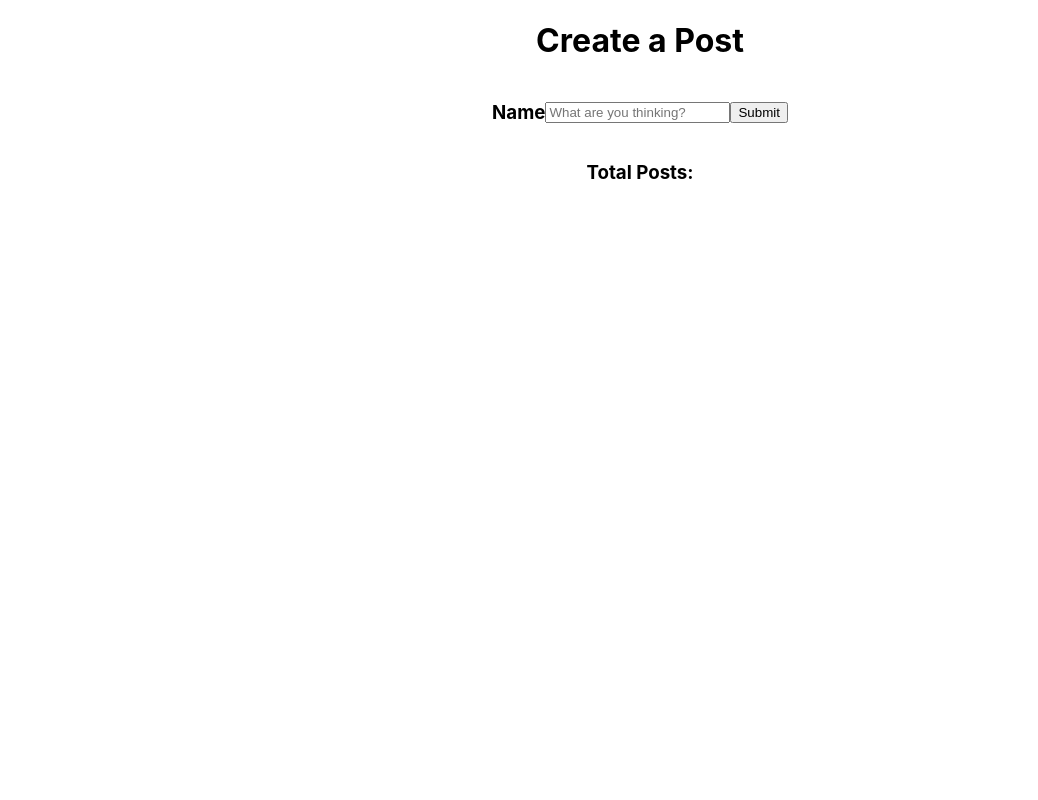
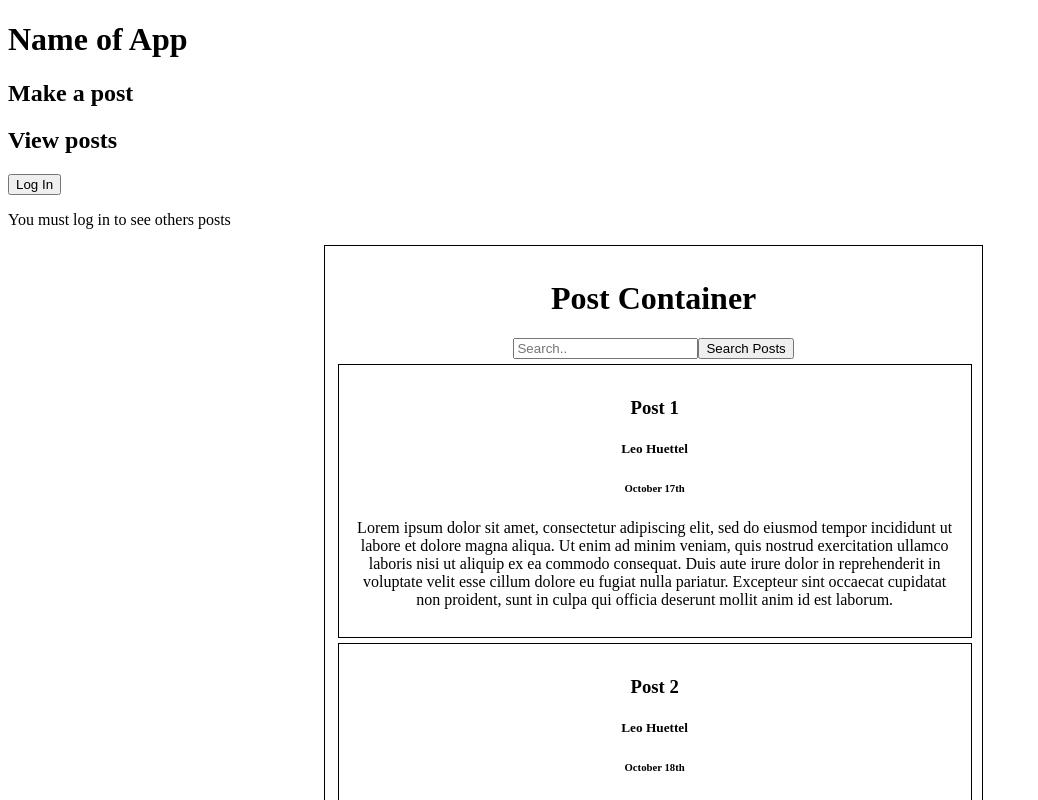
Before and after one commit to brummond/Project2, a React (Create React App) app: page / in a window 1280 px wide. Shown: the top 800 px of the page, without its empty margins (0-1038 px from the left). Built offline with nearby package versions, Linux system fonts and the light colour scheme; no server answers.

Commit message:
components in same file now

```diff
--- a/src/App.js
+++ b/src/App.js
@@ -1,34 +1,15 @@
-import React from 'react';
-// import './App.css';
-// import FavoriteList from './FavoriteList'
+import DisplayPost from './components/displayPost.js'
+import CreatePost from './components/createPost.js'
+import LoginPage from './components/LoginPage.js'
 
-class App extends React.Component{
-    constructor(){
-        super();
-        this.state = {
-            posts: []
-        };
-    }
+function App() {
+  return (
+    <div className="App">
+      <LoginPage />
+      <DisplayPost />
+      <CreatePost />
+    </div>
+  );
+}
 
-    render() {
-        return (
-            <div className="ToDo">
-            <div  style={{display: 'flex', alignItems: 'center', justifyContent: 'center'}} className="header">
-            <h1>Create a Post</h1>
-            </div>
-          <form style={{display: 'flex', alignItems: 'center', justifyContent: 'center'}}  onSubmit={this.handleSubmit}>
-            <div  style={{display: 'flex', alignItems: 'center', justifyContent: 'center'}}>
-            <h3>Name</h3>
-            </div>
-              <input  type="text" value={this.state.value} onChange={this.handleChange} placeholder = "What are you thinking?" />
-            <input type="submit" value="Submit" />
-          </form>
-          <div  style={{display: 'flex', alignItems: 'center', justifyContent: 'center'}}className="TotalNumber">
-          <h3>Total Posts: </h3>
-          </div>
-          </div>
-        );
-      }
-    }
-
-    export default App;
+export default App;
--- a/src/Navbar.js
+++ b/src/components/LoginPage.js
@@ -1,12 +1,12 @@
 import React, { Component } from 'react';
-import {Link} from "react-router-dom";
-import './App.css';
-import firebase, { auth, provider } from './firebase.js';
+//import '../App.css';
+import firebase, { auth, provider } from '../firebase.js';
+import Navbar from './Navbar.js'
 
 // lots of help from
 // https://css-tricks.com/firebase-react-part-2-user-authentication/
 
-class Navbar extends Component{
+class LoginPage extends Component{
   constructor() {
     super();
     this.state = {
@@ -47,20 +47,33 @@ componentDidMount(){
     }
   });
 }
+render(){
 
+    return (
+        <div className="wrapper">
+          <header>
+            <Navbar/>
+          </header>
+          {this.state.user ?
+              <button onClick={this.logout}>Log Out</button>
+              :
+              <button onClick={this.login}>Log In</button>
+            }
 
-render(){
-    return (
-        <div className="nav">
-          <header>
-            <h1>Name of App</h1>
-            <h2>Make a post</h2>
-            <h2>View posts</h2>
-               </header>
-
+          {this.state.user ?
+            <div>
+              <div className='user-profile'>
+                <img src={this.state.user.photoURL} />
+              </div>
+            </div>
+            :
+            <div className='wrapper'>
+              <p>You must log in to see others posts</p>
+            </div>
+          }
         </div>
       )
   }
 }
 
-export default Navbar;
+export default LoginPage;
--- a/src/LoginPage.js
+++ b/src/components/Navbar.js
@@ -1,12 +1,11 @@
 import React, { Component } from 'react';
-import './App.css';
-import firebase, { auth, provider } from './firebase.js';
-import Navbar from './Navbar.js'
+//import '../App.css';
+import firebase, { auth, provider } from '../firebase.js';
 
 // lots of help from
 // https://css-tricks.com/firebase-react-part-2-user-authentication/
 
-class LoginPage extends Component{
+class Navbar extends Component{
   constructor() {
     super();
     this.state = {
@@ -47,33 +46,20 @@ componentDidMount(){
     }
   });
 }
+
+
 render(){
+    return (
+        <div className="nav">
+          <header>
+            <h1>Name of App</h1>
+            <h2>Make a post</h2>
+            <h2>View posts</h2>
+               </header>
 
-    return (
-        <div className="wrapper">
-          <header>
-            <Navbar/>
-          </header>
-          {this.state.user ?
-              <button onClick={this.logout}>Log Out</button>
-              :
-              <button onClick={this.login}>Log In</button>
-            }
-
-          {this.state.user ?
-            <div>
-              <div className='user-profile'>
-                <img src={this.state.user.photoURL} />
-              </div>
-            </div>
-            :
-            <div className='wrapper'>
-              <p>You must log in to see others posts</p>
-            </div>
-          }
         </div>
       )
   }
 }
 
-export default LoginPage;
+export default Navbar;
--- /dev/null
+++ b/src/components/createPost.js
@@ -0,0 +1,34 @@
+import React from 'react';
+// import './App.css';
+// import FavoriteList from './FavoriteList'
+
+class CreatePost extends React.Component{
+    constructor(){
+        super();
+        this.state = {
+            posts: []
+        };
+    }
+
+    render() {
+        return (
+            <div className="ToDo">
+            <div  style={{display: 'flex', alignItems: 'center', justifyContent: 'center'}} className="header">
+            <h1>Create a Post</h1>
+            </div>
+          <form style={{display: 'flex', alignItems: 'center', justifyContent: 'center'}}  onSubmit={this.handleSubmit}>
+            <div  style={{display: 'flex', alignItems: 'center', justifyContent: 'center'}}>
+            <h3>Name</h3>
+            </div>
+              <input  type="text" value={this.state.value} onChange={this.handleChange} placeholder = "What are you thinking?" />
+            <input type="submit" value="Submit" />
+          </form>
+          <div  style={{display: 'flex', alignItems: 'center', justifyContent: 'center'}}className="TotalNumber">
+          <h3>Total Posts: </h3>
+          </div>
+          </div>
+        );
+      }
+    }
+
+export default CreatePost;
--- /dev/null
+++ b/src/components/displayPost.js
@@ -0,0 +1,39 @@
+import React from 'react';
+import SingelPost from './singlePosts.js'
+import SearchPost from './searchPosts.js'
+class DisplayPost extends React.Component {
+
+
+  render() {
+
+    var postContainer = {
+      width: "50%",
+      height: "100%",
+      marginLeft: "25%",
+      border: "1px solid black",
+      textAlign: "center",
+      padding: "1%"
+    }
+
+
+    return(
+        <div style={postContainer}>
+          <h1> Post Container </h1>
+          <SearchPost />
+          <SingelPost />
+        </div>
+      )
+  }
+}
+//Componet Higharchy
+/*
+Post Container -- Holds all of the single page post
+  - Search Bar
+  - Single Posts'
+
+//Minimum state
+  Search text - state needs to be stored in the parent(DisplayPost) to be passed into single post to modify the firebase query
+  Posts Array - will be stored in the single post component and will update as the posts are searched and modifyed and added
+
+*/
+export default DisplayPost;
--- /dev/null
+++ b/src/components/searchPosts.js
@@ -0,0 +1,18 @@
+import React from 'react';
+class SearchPost extends React.Component {
+
+  render() {
+
+
+    return(
+        <div>
+          <form>
+            <input type="text" placeholder="Search.." name="search" />
+            <button type="submit">Search Posts</button>
+          </form>
+        </div>
+      )
+  }
+}
+
+export default SearchPost;
--- /dev/null
+++ b/src/components/singlePosts.js
@@ -0,0 +1,39 @@
+import React from 'react';
+class SinglePost extends React.Component {
+
+  //will hold state of all the posts -- will be linked to firebase
+
+
+
+  render() {
+    var postTest = [{title: "Post 1", date: "October 17th", author: "Leo Huettel", id: 1, description: "Lorem ipsum dolor sit amet, consectetur adipiscing elit, sed do eiusmod tempor incididunt ut labore et dolore magna aliqua. Ut enim ad minim veniam, quis nostrud exercitation ullamco laboris nisi ut aliquip ex ea commodo consequat. Duis aute irure dolor in reprehenderit in voluptate velit esse cillum dolore eu fugiat nulla pariatur. Excepteur sint occaecat cupidatat non proident, sunt in culpa qui officia deserunt mollit anim id est laborum."},{title: "Post 2", date: "October 18th", author: "Leo Huettel", id: 2, description: "Lorem ipsum dolor sit amet, consectetur adipiscing elit, sed do eiusmod tempor incididunt ut labore et dolore magna aliqua. Ut enim ad minim veniam, quis nostrud exercitation ullamco laboris nisi ut aliquip ex ea commodo consequat. Duis aute irure dolor in reprehenderit in voluptate velit esse cillum dolore eu fugiat nulla pariatur. Excepteur sint occaecat cupidatat non proident, sunt in culpa qui officia deserunt mollit anim id est laborum."}];
+
+    var singlePost = {
+      border: "1px solid black",
+      width: "96%",
+      padding: "2%",
+      marginTop: "5px",
+      marginBottom: "5px",
+    }
+
+    return(
+        <div>
+          {postTest.map((post) =>
+            <div id={post.id} style={singlePost}>
+              <h3> {post.title} </h3>
+              <h5> {post.author} </h5>
+              <h6> {post.date} </h6>
+              <p> {post.description} </p>
+            </div>
+          )}
+        </div>
+      )
+  }
+}
+//Componet Higharchy
+/*
+Post Container -- Holds all of the single page post
+  - Search Bar
+  - Single Posts
+*/
+export default SinglePost;
--- a/src/index.css
+++ /dev/null
@@ -1,13 +0,0 @@
-body {
-  margin: 0;
-  font-family: -apple-system, BlinkMacSystemFont, 'Segoe UI', 'Roboto', 'Oxygen',
-    'Ubuntu', 'Cantarell', 'Fira Sans', 'Droid Sans', 'Helvetica Neue',
-    sans-serif;
-  -webkit-font-smoothing: antialiased;
-  -moz-osx-font-smoothing: grayscale;
-}
-
-code {
-  font-family: source-code-pro, Menlo, Monaco, Consolas, 'Courier New',
-    monospace;
-}
--- a/src/index.js
+++ b/src/index.js
@@ -1,6 +1,5 @@
 import React from 'react';
 import ReactDOM from 'react-dom';
-import './index.css';
 import App from './App';
 import reportWebVitals from './reportWebVitals';
 
```
Also changed, not shown: src/logo.svg (deleted), 1 other file (tests, documents, lock files or other folders).
